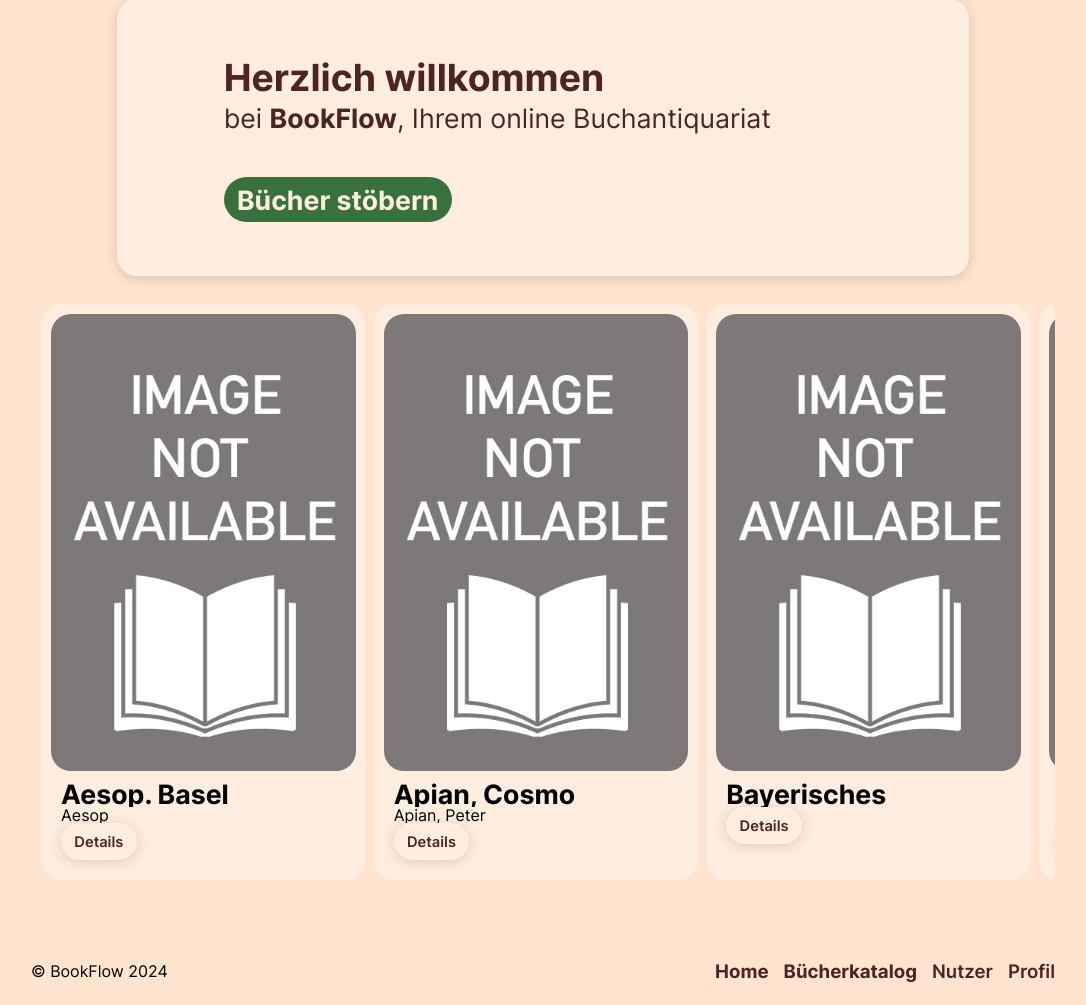
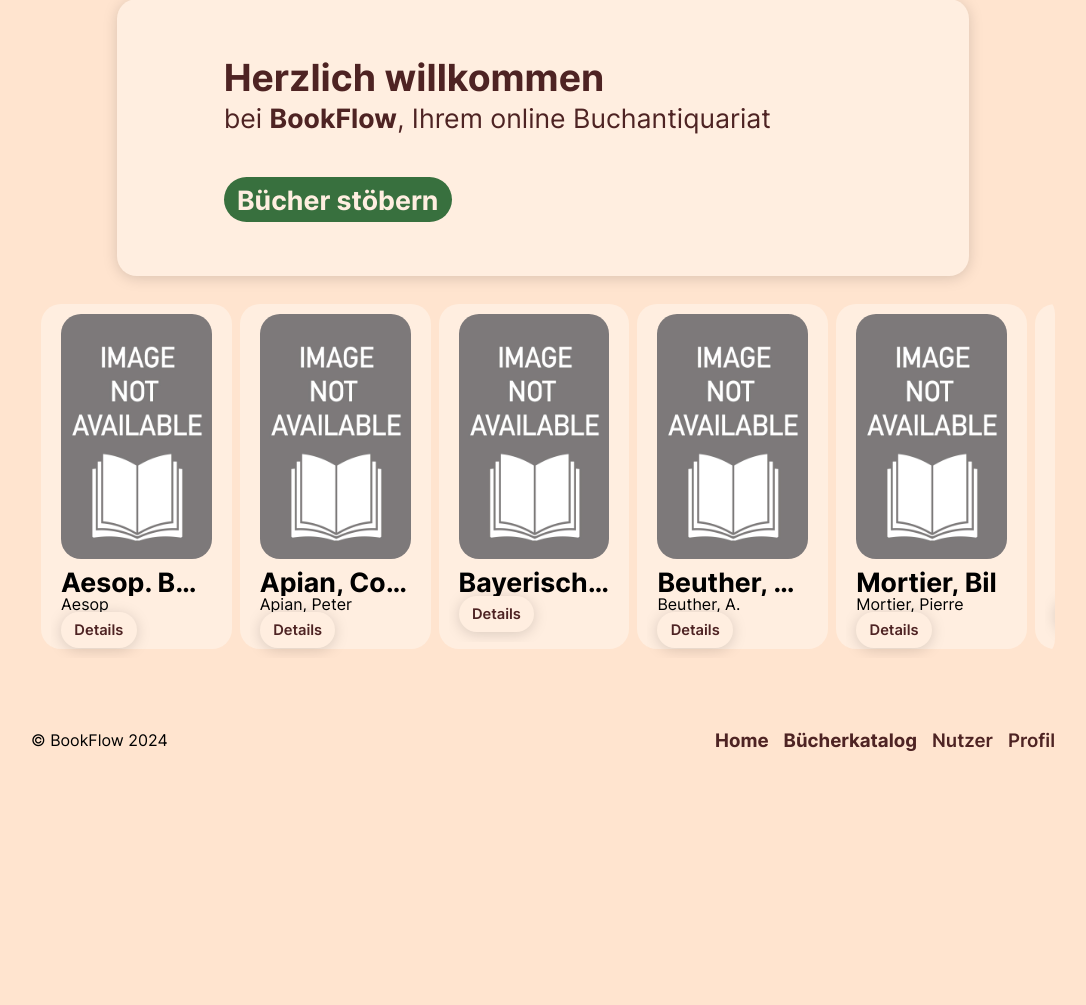
Before and after one commit to ApfelsaftLI/book-flow, a PHP site: page / in a window 1280 px wide. Shown: the part 276-1281 px from the top of the page, without its empty margins (97-1183 px from the left). After the commit the page ends 1027 px from the top, so only its background shows below. Run offline with PHP 8.4, Linux system fonts and the light colour scheme; data comes from the database, SQL or seed files in the repository; style sheets or scripts are compiled from the project's sources.

Commit message:
books crousel fixed

```diff
--- a/src/assets/styles/scss/components/_book-carousel-box.scss
+++ b/src/assets/styles/scss/components/_book-carousel-box.scss
@@ -10,8 +10,9 @@
   margin-bottom: 40px;
 
   .book-carousel-box {
-    flex: 0 0 calc(33.33% - 10px);
-    max-width: calc(33.33% - 10px);
+    flex: 0 0 calc(20% - 10px);
+    max-width: calc(20% - 10px);
+    height: auto;
     padding: 10px;
     border-radius: 15pt;
     background-color: $background-primary;
@@ -52,10 +53,16 @@
     }
 
     img {
-      max-width: 100%;
-      height: auto;
+      justify-content: center;
+      max-width: calc(100% - 20px);
+      width: auto;
+      height: calc(100% - 80px);
       border-radius: 15pt;
       background-image: linear-gradient(to bottom, rgba(252, 81, 71, 1) 100%, rgba(255, 238, 224, 1) 100%);
+      left: 0;
+      right: 0;
+      margin-left: auto;
+      margin-right: auto;
     }
   }
 }
--- a/src/assets/styles/styles.css
+++ b/src/assets/styles/styles.css
@@ -91,12 +91,10 @@ main {
   left: 1rem;
   overflow-wrap: break-word;
 }
-
 .error b {
   font-weight: 600;
   font-size: 14pt;
 }
-
 .error p {
   font-weight: normal;
   font-size: 12pt;
@@ -295,7 +293,6 @@ table {
   background-color: #FFEEE0;
   position: relative;
 }
-
 .book-info-box .info-text {
   position: absolute;
   z-index: 2;
@@ -303,7 +300,6 @@ table {
   bottom: 0;
   overflow: hidden;
 }
-
 .book-info-box .info-text p {
   text-decoration: none;
   font-weight: normal;
@@ -314,7 +310,6 @@ table {
   white-space: nowrap;
   text-overflow: ellipsis;
 }
-
 .book-info-box .info-text h2 {
   text-decoration: none;
   font-weight: bold;
@@ -326,7 +321,6 @@ table {
   white-space: nowrap;
   text-overflow: ellipsis;
 }
-
 .book-info-box img {
   justify-content: center;
   max-width: calc(100% - 20px);
@@ -353,16 +347,15 @@ table {
   gap: 6pt;
   margin-bottom: 40px;
 }
-
 .book-carousel .book-carousel-box {
-  flex: 0 0 calc(33.33% - 10px);
-  max-width: calc(33.33% - 10px);
+  flex: 0 0 calc(20% - 10px);
+  max-width: calc(20% - 10px);
+  height: auto;
   padding: 10px;
   border-radius: 15pt;
   background-color: #FFEEE0;
   position: relative;
 }
-
 .book-carousel .book-carousel-box .send-value-button {
   border-radius: 15pt;
   font-size: 11pt;
@@ -372,12 +365,10 @@ table {
   padding: 7pt 10pt;
   filter: drop-shadow(0pt 2pt 5pt rgba(0, 0, 0, 0.15));
 }
-
 .book-carousel .book-carousel-box .info-text {
   padding: 10px;
   overflow: hidden;
 }
-
 .book-carousel .book-carousel-box .info-text p {
   text-decoration: none;
   font-weight: normal;
@@ -387,7 +378,6 @@ table {
   white-space: nowrap;
   text-overflow: ellipsis;
 }
-
 .book-carousel .book-carousel-box .info-text h2 {
   text-decoration: none;
   font-weight: bold;
@@ -397,12 +387,17 @@ table {
   white-space: nowrap;
   text-overflow: ellipsis;
 }
-
 .book-carousel .book-carousel-box img {
-  max-width: 100%;
-  height: auto;
+  justify-content: center;
+  max-width: calc(100% - 20px);
+  width: auto;
+  height: calc(100% - 80px);
   border-radius: 15pt;
   background-image: linear-gradient(to bottom, rgb(252, 81, 71) 100%, rgb(255, 238, 224) 100%);
+  left: 0;
+  right: 0;
+  margin-left: auto;
+  margin-right: auto;
 }
 
 header {
@@ -413,17 +408,14 @@ header {
   padding-block: 10pt;
   height: 80pt;
 }
-
 header img {
   width: 200pt;
 }
-
 header nav {
   display: flex;
   align-items: center;
   gap: 15px;
 }
-
 header nav ul {
   list-style-type: none;
   padding: 0;
@@ -431,7 +423,6 @@ header nav ul {
   gap: 15px;
   align-items: center;
 }
-
 header nav .profile-picture {
   display: inline-block;
   width: 40pt;
@@ -453,13 +444,11 @@ footer {
   height: 50pt;
   z-index: 2;
 }
-
 footer nav {
   display: flex;
   align-items: center;
   gap: 15px;
 }
-
 footer nav ul {
   list-style-type: none;
   padding: 0;
@@ -468,6 +457,4 @@ footer nav ul {
   align-items: center;
 }
 
-
-
 /*# sourceMappingURL=styles.css.map */
```
